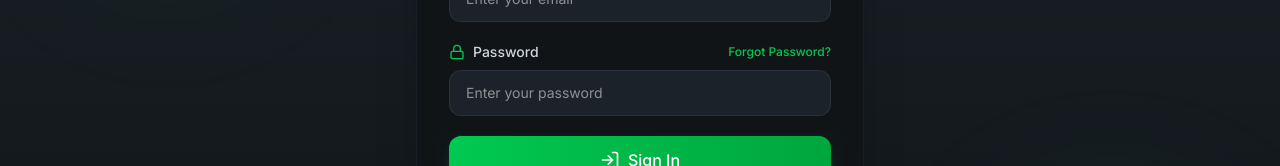
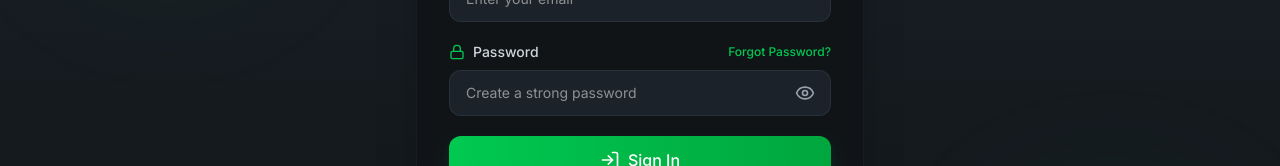
Before and after one commit to abdullahalnirob/jobify, a React (Vite) app: page /auth/login in a window 1280 px wide. Shown: the part 303-469 px from the top of the page. Built offline with nearby package versions, Linux system fonts and the light colour scheme; no server answers.

Commit message:
password hide show icon added

```diff
--- a/src/pages/Login/Login.jsx
+++ b/src/pages/Login/Login.jsx
@@ -2,7 +2,7 @@ import React, { useState, use, useRef } from "react";
 import { Link, useNavigate } from "react-router-dom";
 import { AuthContext } from "../../Provider/AuthProvider";
 import { toast } from "react-toastify";
-import { Mail, Lock, LogIn, ArrowRight, User } from "lucide-react";
+import { Mail, Lock, LogIn, ArrowRight, User, EyeOff, Eye } from "lucide-react";
 import {
   GoogleAuthProvider,
   sendPasswordResetEmail,
@@ -16,7 +16,13 @@ const Login = () => {
   const [password, setPassword] = useState("");
   const [isLoading, setIsLoading] = useState(false);
   const { SignIn, setUser } = use(AuthContext);
+  const [showPassword, setShowPassword] = useState(false);
+
   const navigate = useNavigate();
+
+  const togglePasswordVisibility = () => {
+    setShowPassword(!showPassword);
+  };
 
   const handleLogin = () => {
     if (!email || !password) {
@@ -52,7 +58,6 @@ const Login = () => {
   };
 
   const handleForgetPassword = () => {
-    // alert(emailRef.current.value)
     const email = emailRef.current.value;
     sendPasswordResetEmail(auth, email)
       .then(() => {
@@ -131,12 +136,26 @@ const Login = () => {
                 <div className="relative">
                   <input
                     id="password"
-                    placeholder="Enter your password"
-                    type="password"
+                    placeholder="Create a strong password"
+                    type={showPassword ? "text" : "password"}
                     value={password}
                     onChange={(e) => setPassword(e.target.value)}
-                    className="w-full py-3 px-4 rounded-xl outline-none bg-[#1c2229] text-white text-sm border border-gray-700/50 focus:border-green-500/50 transition-all duration-200 focus:ring-2 focus:ring-green-500/20"
+                    className="w-full py-3 px-4 rounded-xl outline-none bg-[#1c2229] text-white text-sm border border-gray-700/50 focus:border-green-500/50 transition-all duration-200 focus:ring-2 focus:ring-green-500/20 pr-12"
                   />
+                  <button
+                    type="button"
+                    onClick={togglePasswordVisibility}
+                    className="absolute cursor-pointer right-3 top-1/2 -translate-y-1/2 text-gray-400 hover:text-green-500 transition-colors p-1"
+                    aria-label={
+                      showPassword ? "Hide password" : "Show password"
+                    }
+                  >
+                    {showPassword ? (
+                      <EyeOff className="h-5 w-5" />
+                    ) : (
+                      <Eye className="h-5 w-5" />
+                    )}
+                  </button>
                 </div>
               </div>
 
--- a/src/pages/SignUp/SignUp.jsx
+++ b/src/pages/SignUp/SignUp.jsx
@@ -1,89 +1,93 @@
-import { use, useState } from "react";
-import { Link, useNavigate } from "react-router-dom";
-import { AuthContext } from "../../Provider/AuthProvider";
-import { toast } from "react-toastify";
-import {
-  Mail,
-  Lock,
-  User,
-  ImageIcon,
-  ArrowRight,
-  UserPlus,
-} from "lucide-react";
-import { signInWithPopup } from "firebase/auth";
-import { GoogleAuthProvider } from "firebase/auth";
-import { auth } from "../../firebase/firebase.config";
+"use client"
+
+import { use, useState } from "react"
+import { Link, useNavigate } from "react-router-dom"
+import { AuthContext } from "../../Provider/AuthProvider"
+import { toast } from "react-toastify"
+import { Mail, Lock, User, ImageIcon, ArrowRight, UserPlus, Eye, EyeOff } from "lucide-react"
+import { signInWithPopup } from "firebase/auth"
+import { GoogleAuthProvider } from "firebase/auth"
+import { auth } from "../../firebase/firebase.config"
 
 const SignUp = () => {
-  const { createUser, setUser, updateUser } = use(AuthContext);
-  const [name, setName] = useState("");
-  const [email, setEmail] = useState("");
-  const [photo, setPhotoURL] = useState("");
-  const [password, setPassword] = useState("");
-  const [isLoading, setIsLoading] = useState(false);
-  const navigate = useNavigate();
+  const { createUser, setUser, updateUser } = use(AuthContext)
+  const [name, setName] = useState("")
+  const [email, setEmail] = useState("")
+  const [photo, setPhotoURL] = useState("")
+  const [password, setPassword] = useState("")
+  const [isLoading, setIsLoading] = useState(false)
+  const [showPassword, setShowPassword] = useState(false)
+  const navigate = useNavigate()
+
+  const togglePasswordVisibility = () => {
+    setShowPassword(!showPassword)
+  }
 
   const handleSignUp = () => {
     if (!name || !email || !password) {
-      toast.error("Please fill in all required fields.");
-      return;
+      toast.error("Please fill in all required fields.")
+      return
     }
 
-    // Password validation
-    const hasUppercase = /[A-Z]/.test(password);
-    const hasLowercase = /[a-z]/.test(password);
-    const isLongEnough = password.length >= 6;
+
+
+
+    const hasUppercase = /[A-Z]/.test(password)
+    const hasLowercase = /[a-z]/.test(password)
+    const isLongEnough = password.length >= 6
+
+
 
     if (!hasUppercase) {
-      toast.error("Password must include at least one uppercase letter.");
-      return;
+      toast.error("Password must include at least one uppercase letter.")
+      return
     }
     if (!hasLowercase) {
-      toast.error("Password must include at least one lowercase letter.");
-      return;
+      toast.error("Password must include at least one lowercase letter.")
+      return
     }
     if (!isLongEnough) {
-      toast.error("Password must be at least 6 characters long.");
-      return;
+      toast.error("Password must be at least 6 characters long.")
+      return
     }
 
-    setIsLoading(true);
+    setIsLoading(true)
     createUser(email, password)
       .then((result) => {
-        toast.success("Account Sign up Successful");
-        const user = result.user;
+        toast.success("Account Sign up Successful")
+        const user = result.user
         updateUser({ displayName: name, photoURL: photo })
           .then(() => {
-            setUser({ ...user, displayName: name, photoURL: photo });
+            setUser({ ...user, displayName: name, photoURL: photo })
           })
           .catch(() => {
-            setUser(result.user);
-          });
-        navigate("/");
+            setUser(result.user)
+          })
+        navigate("/")
       })
       .catch((error) => {
-        toast.error("Account creation failed!");
+        toast.error("Account creation failed!")
       })
       .finally(() => {
-        setIsLoading(false);
-      });
-  };
+        setIsLoading(false)
+      })
+  }
 
-  const provider = new GoogleAuthProvider();
+  const provider = new GoogleAuthProvider()
 
   const SignInWithGoogle = () => {
     signInWithPopup(auth, provider)
       .then((result) => {
-        const user = result.user;
-        setUser(user);
-        toast.success("Google Sign-in Successful!");
-        navigate("/");
+        const user = result.user
+        setUser(user)
+        toast.success("Google Sign-in Successful!")
+        navigate("/")
       })
       .catch((err) => {
-        console.log(err);
-        toast.error("Google Sign-in failed.");
-      });
-  };
+        console.log(err)
+        toast.error("Google Sign-in failed.")
+      })
+  }
 
   return (
     <div className="min-h-screen bg-gradient-to-b from-[#1c2229] to-[#0f1316] flex flex-col items-center justify-center p-4">
@@ -101,20 +105,13 @@ const SignUp = () => {
 
         <div className="bg-[#0f1316]/80 backdrop-blur-sm rounded-2xl shadow-2xl border border-gray-800/50 overflow-hidden">
           <div className="px-8 pt-8 pb-4">
-            <h1 className="text-3xl font-bold text-white text-center mb-2">
-              Create Account
-            </h1>
-            <p className="text-gray-400 text-center text-sm">
-              Join Jobify to find your dream job
-            </p>
+            <h1 className="text-3xl font-bold text-white text-center mb-2">Create Account</h1>
+            <p className="text-gray-400 text-center text-sm">Join Jobify to find your dream job</p>
           </div>
           <div className="p-8 pt-4">
             <div className="space-y-4">
               <div className="space-y-2">
-                <label
-                  htmlFor="name"
-                  className="text-sm font-medium text-gray-300 flex items-center gap-2"
-                >
+                <label htmlFor="name" className="text-sm font-medium text-gray-300 flex items-center gap-2">
                   <User className="h-4 w-4 text-green-500" />
                   Full Name
                 </label>
@@ -131,10 +128,7 @@ const SignUp = () => {
               </div>
 
               <div className="space-y-2">
-                <label
-                  htmlFor="email"
-                  className="text-sm font-medium text-gray-300 flex items-center gap-2"
-                >
+                <label htmlFor="email" className="text-sm font-medium text-gray-300 flex items-center gap-2">
                   <Mail className="h-4 w-4 text-green-500" />
                   Email Address
                 </label>
@@ -151,10 +145,7 @@ const SignUp = () => {
               </div>
 
               <div className="space-y-2">
-                <label
-                  htmlFor="photoURL"
-                  className="text-sm font-medium text-gray-300 flex items-center gap-2"
-                >
+                <label htmlFor="photoURL" className="text-sm font-medium text-gray-300 flex items-center gap-2">
                   <ImageIcon className="h-4 w-4 text-green-500" />
                   Profile Photo URL
                 </label>
@@ -171,10 +162,7 @@ const SignUp = () => {
               </div>
 
               <div className="space-y-2">
-                <label
-                  htmlFor="password"
-                  className="text-sm font-medium text-gray-300 flex items-center gap-2"
-                >
+                <label htmlFor="password" className="text-sm font-medium text-gray-300 flex items-center gap-2">
                   <Lock className="h-4 w-4 text-green-500" />
                   Password
                 </label>
@@ -182,15 +170,21 @@ const SignUp = () => {
                   <input
                     id="password"
                     placeholder="Create a strong password"
-                    type="password"
+                    type={showPassword ? "text" : "password"}
                     value={password}
                     onChange={(e) => setPassword(e.target.value)}
-                    className="w-full py-3 px-4 rounded-xl outline-none bg-[#1c2229] text-white text-sm border border-gray-700/50 focus:border-green-500/50 transition-all duration-200 focus:ring-2 focus:ring-green-500/20"
+                    className="w-full py-3 px-4 rounded-xl outline-none bg-[#1c2229] text-white text-sm border border-gray-700/50 focus:border-green-500/50 transition-all duration-200 focus:ring-2 focus:ring-green-500/20 pr-12"
                   />
+                  <button
+                    type="button"
+                    onClick={togglePasswordVisibility}
+                    className="absolute cursor-pointer right-3 top-1/2 -translate-y-1/2 text-gray-400 hover:text-green-500 transition-colors p-1"
+                    aria-label={showPassword ? "Hide password" : "Show password"}
+                  >
+                    {showPassword ? <EyeOff className="h-5 w-5" /> : <Eye className="h-5 w-5" />}
+                  </button>
                 </div>
-                <p className="text-xs text-gray-500 mt-1">
-                  Password must be at least 6 characters long
-                </p>
+                <p className="text-xs text-gray-500 mt-1">Password must be at least 6 characters long</p>
               </div>
 
               <button
@@ -210,9 +204,7 @@ const SignUp = () => {
 
               <div className="relative flex items-center gap-2 py-4">
                 <div className="flex-grow h-px bg-gray-700/50"></div>
-                <span className="text-xs font-medium text-gray-400">
-                  OR CONTINUE WITH
-                </span>
+                <span className="text-xs font-medium text-gray-400">OR CONTINUE WITH</span>
                 <div className="flex-grow h-px bg-gray-700/50"></div>
               </div>
 
@@ -259,18 +251,13 @@ const SignUp = () => {
         <div className="text-center mt-8">
           <p className="text-gray-500 text-xs">
             By signing up, you agree to our{" "}
-            <Link className="text-green-500 hover:text-green-400 underline">
-              Terms of Service
-            </Link>{" "}
-            and{" "}
-            <Link className="text-green-500 hover:text-green-400 underline">
-              Privacy Policy
-            </Link>
+            <Link className="text-green-500 hover:text-green-400 underline">Terms of Service</Link> and{" "}
+            <Link className="text-green-500 hover:text-green-400 underline">Privacy Policy</Link>
           </p>
         </div>
       </div>
     </div>
-  );
-};
+  )
+}
 
-export default SignUp;
+export default SignUp
```
